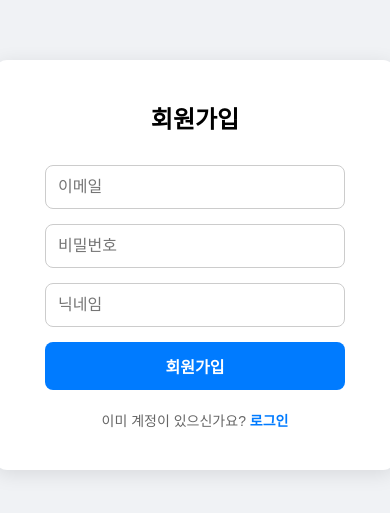
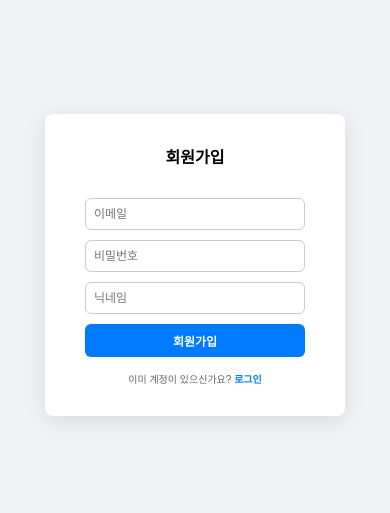
Before and after one commit to bin778/restaurant-recommend-chatbot, a React (Vite) app in the folder frontend/: page /signup in a window 390 px wide. Shown: the part 157-670 px from the top of the page. Built offline with nearby package versions, Linux system fonts and the light colour scheme.

Commit message:
style: Apply Responsive CSS Design

```diff
--- a/frontend/src/pages/HomePage.jsx
+++ b/frontend/src/pages/HomePage.jsx
@@ -8,6 +8,9 @@
       <h1>맛집 추천 챗봇 🤖</h1>
       <p className="subtitle">대화형으로 원하는 맛집을 찾아보세요!</p>
 
+      {/* TODO: 내 정보(사용자) -> 수정, 탈퇴 기능 구현할 것! */}
+      {/* TODO: 내 정보(관리자) -> 회원 목록, 수정, 탈퇴(사용자까지), 금지어 등록 등 */}
+      {/* TODO: 챗봇 화면 구현할 것! */}
       {user ? (
         // 로그인 상태일 때
         <div className="authenticated-view">
--- a/frontend/src/styles/_auth.scss
+++ b/frontend/src/styles/_auth.scss
@@ -1,4 +1,5 @@
 @use 'variables';
+@use 'mixins';
 
 // --- 로그인/회원가입 공용 폼 스타일 ---
 
@@ -16,6 +17,27 @@
     font-size: 24px;
     margin-top: 0;
     margin-bottom: 30px;
+  }
+
+  // --- 반응형 스타일 적용 ---
+  @include mixins.tablet {
+    border-radius: 10px;
+    width: 350px;
+    padding: 35px 45px;
+
+    h1 {
+      font-size: 20px;
+    }
+  }
+
+  @include mixins.mobile {
+    border-radius: 8px;
+    width: 300px;
+    padding: 30px 40px;
+
+    h1 {
+      font-size: 16px;
+    }
   }
 }
 
@@ -35,6 +57,27 @@
       border-color: variables.$primary-color;
       outline: none;
       box-shadow: 0 0 0 2px rgba(0, 123, 255, 0.25);
+    }
+  }
+
+  // --- 반응형 스타일 적용 ---
+  @include mixins.tablet {
+    margin-bottom: 13px;
+
+    input {
+      padding: 10px;
+      border-radius: 7px;
+      font-size: 14px;
+    }
+  }
+
+  @include mixins.mobile {
+    margin-bottom: 10px;
+
+    input {
+      padding: 8px;
+      border-radius: 6px;
+      font-size: 12px;
     }
   }
 }
@@ -57,18 +100,35 @@
   &:hover {
     background-color: variables.$primary-hover;
   }
+
+  // --- 반응형 스타일 적용 ---
+  @include mixins.tablet {
+    padding: 10px 20px;
+    border-radius: 7px;
+    font-size: 14px;
+    margin-top: 8px;
+  }
+
+  @include mixins.mobile {
+    padding: 8px 16px;
+    border-radius: 6px;
+    font-size: 12px;
+    margin-top: 5px;
+  }
+}
+
+.error-msg,
+.success-msg {
+  margin-bottom: 15px;
+  font-size: 14px;
 }
 
 .error-msg {
   color: variables.$danger-color;
-  margin-bottom: 15px;
-  font-size: 14px;
 }
 
 .success-msg {
   color: variables.$success-color;
-  margin-bottom: 15px;
-  font-size: 14px;
 }
 
 .link-group {
@@ -85,4 +145,15 @@
       text-decoration: underline;
     }
   }
+
+  // --- 반응형 스타일 적용 ---
+  @include mixins.tablet {
+    margin-top: 17px;
+    font-size: 12px;
+  }
+
+  @include mixins.mobile {
+    margin-top: 14px;
+    font-size: 10px;
+  }
 }
--- /dev/null
+++ b/frontend/src/styles/_mixins.scss
@@ -0,0 +1,13 @@
+// 태블릿 사이즈: 768px ~ 1023px
+@mixin tablet {
+  @media (max-width: 1023px) {
+    @content;
+  }
+}
+
+// 모바일 사이즈: ~ 767px
+@mixin mobile {
+  @media (max-width: 767px) {
+    @content;
+  }
+}
--- a/frontend/src/styles/main.scss
+++ b/frontend/src/styles/main.scss
@@ -1,4 +1,5 @@
 @use 'variables';
+@use 'mixins'; // 반응형 믹스인 파일 불러오기
 @use 'auth';
 
 // 글로벌 스타일 정의
@@ -6,10 +7,12 @@
   font-family: variables.$font-family;
   background-color: variables.$background-color;
   margin: 0;
+  padding: 20px; // 화면이 꽉 찰 때를 대비해 약간의 여백 추가
   display: flex;
   justify-content: center;
   align-items: center;
-  height: 100vh;
+  min-height: 100vh; // height 대신 min-height 사용
+  box-sizing: border-box;
 }
 
 // 홈페이지 스타일
@@ -71,4 +74,49 @@
       }
     }
   }
+
+  // --- 반응형 스타일 적용 ---
+  @include mixins.tablet {
+    border-radius: 10px;
+    width: 350px;
+    padding: 35px 45px;
+
+    h1 {
+      font-size: 20px;
+    }
+
+    .subtitle {
+      font-size: 14px;
+      margin-bottom: 25px;
+    }
+
+    .btn {
+      padding: 10px 20px;
+      border-radius: 7px;
+      font-size: 14px;
+      margin-top: 4px;
+    }
+  }
+
+  @include mixins.mobile {
+    border-radius: 8px;
+    width: 300px;
+    padding: 30px 40px;
+
+    h1 {
+      font-size: 16px;
+    }
+
+    .subtitle {
+      font-size: 12px;
+      margin-bottom: 20px;
+    }
+
+    .btn {
+      padding: 8px 16px;
+      border-radius: 6px;
+      font-size: 12px;
+      margin-top: 3px;
+    }
+  }
 }
```
Also changed, not shown: frontend/src/App.jsx (+3 -8 lines).
